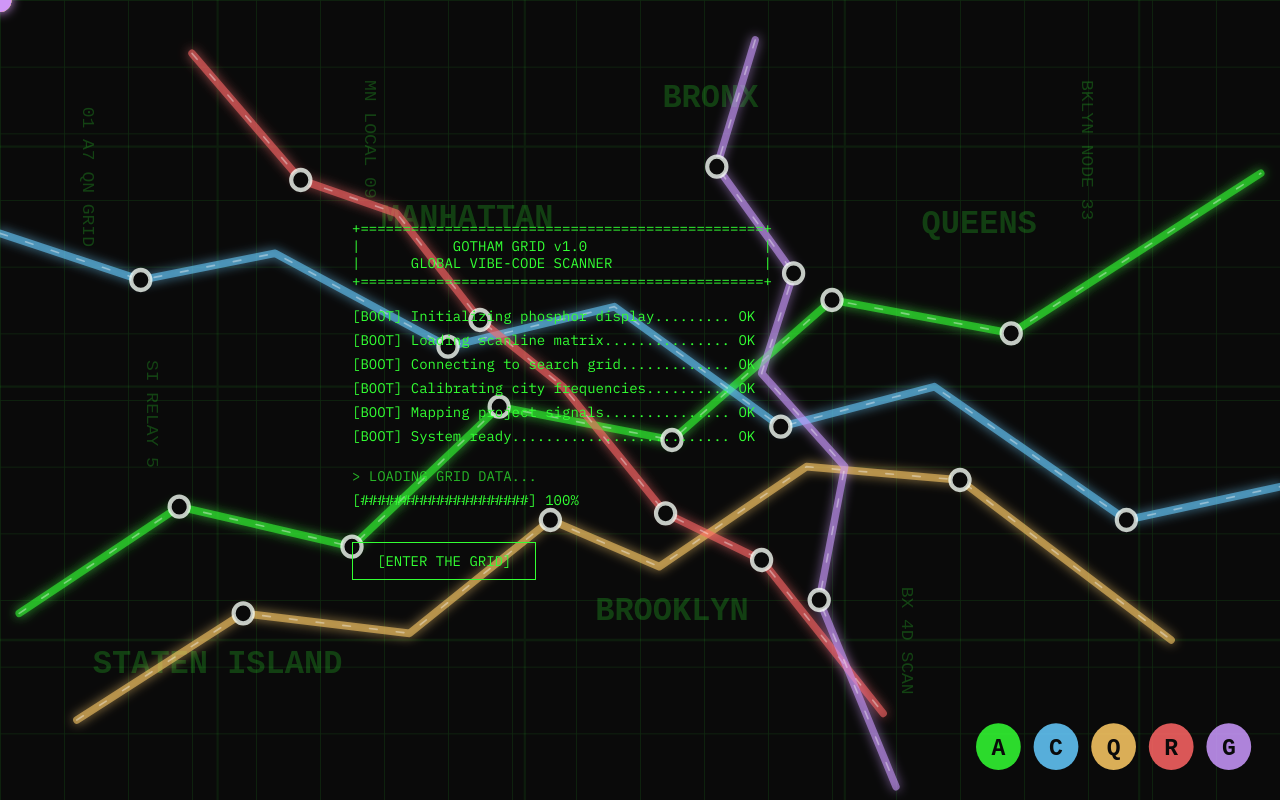
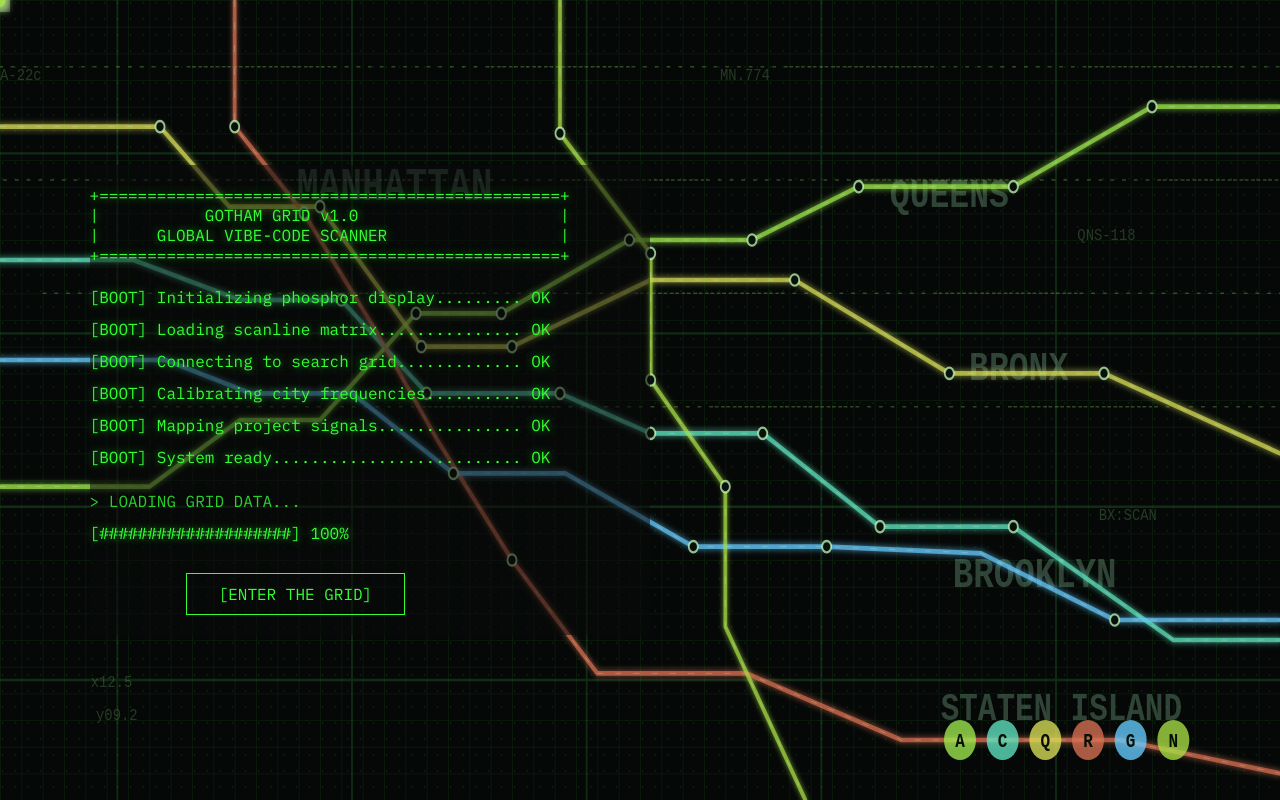
Before and after one commit to AravindKurapati/gotham-grid, a Next.js app: page / in a window 1280 px wide. Built offline with nearby package versions, Linux system fonts and the light colour scheme.

Commit message:
Tune boot background toward transit map mock

```diff
--- a/components/BootSequence.tsx
+++ b/components/BootSequence.tsx
@@ -17,73 +17,92 @@ const BOOT_LINES = [
 const ROUTES = [
   {
     id: 'a',
-    color: '#33ff33',
-    points: '3,92 28,76 55,82 78,61 105,66 130,45 158,50 197,26',
+    color: '#9ee94f',
+    points: '0,73 28,73 45,63 60,63 78,47 94,47 118,36 141,36 161,28 190,28 216,16 240,16',
     delay: '0s',
   },
   {
     id: 'c',
-    color: '#66ccff',
-    points: '0,35 22,42 43,38 70,52 96,46 122,64 146,58 176,78 200,73',
-    delay: '0.6s',
+    color: '#5fe5c0',
+    points: '0,39 25,39 45,45 64,45 80,59 105,59 122,65 143,65 165,79 190,79 220,96 240,96',
+    delay: '0.7s',
   },
   {
     id: 'q',
-    color: '#ffcc66',
-    points: '12,108 38,92 64,95 86,78 103,85 126,70 150,72 183,96',
-    delay: '1.1s',
+    color: '#d9df58',
+    points: '0,19 30,19 43,31 60,31 79,52 96,52 122,42 149,42 178,56 207,56 240,68',
+    delay: '1.2s',
   },
   {
     id: 'r',
-    color: '#ff6666',
-    points: '30,8 47,27 62,32 75,48 88,58 104,77 119,84 138,107',
-    delay: '1.7s',
+    color: '#d97052',
+    points: '44,0 44,19 57,32 70,49 82,66 96,84 112,101 140,101 169,111 210,111 240,116',
+    delay: '1.8s',
   },
   {
     id: 'g',
-    color: '#cc99ff',
-    points: '118,6 112,25 124,41 119,56 132,70 128,90 140,118',
-    delay: '2.2s',
+    color: '#66ccff',
+    points: '0,54 31,54 47,59 66,59 85,71 106,71 130,82 155,82 184,83 209,93 240,93',
+    delay: '2.4s',
+  },
+  {
+    id: 'n',
+    color: '#a8df45',
+    points: '105,0 105,20 122,38 122,57 136,73 136,94 151,120',
+    delay: '2.9s',
   },
 ] as const;
 
 const STATIONS = [
-  [28, 76],
-  [55, 82],
-  [78, 61],
-  [105, 66],
-  [130, 45],
-  [158, 50],
-  [22, 42],
-  [70, 52],
-  [122, 64],
-  [176, 78],
-  [38, 92],
-  [86, 78],
-  [150, 72],
-  [47, 27],
-  [75, 48],
-  [104, 77],
-  [119, 84],
-  [112, 25],
-  [124, 41],
-  [128, 90],
+  [30, 19],
+  [44, 19],
+  [57, 32],
+  [60, 31],
+  [64, 45],
+  [78, 47],
+  [79, 52],
+  [80, 59],
+  [85, 71],
+  [94, 47],
+  [96, 52],
+  [96, 84],
+  [105, 20],
+  [105, 59],
+  [118, 36],
+  [122, 38],
+  [122, 57],
+  [122, 65],
+  [130, 82],
+  [136, 73],
+  [141, 36],
+  [143, 65],
+  [149, 42],
+  [155, 82],
+  [161, 28],
+  [165, 79],
+  [178, 56],
+  [190, 28],
+  [190, 79],
+  [207, 56],
+  [209, 93],
+  [216, 16],
 ] as const;
 
 const BOROUGH_LABELS = [
-  { label: 'MANHATTAN', x: 73, y: 34 },
-  { label: 'BROOKLYN', x: 105, y: 93 },
-  { label: 'QUEENS', x: 153, y: 35 },
-  { label: 'BRONX', x: 111, y: 16 },
-  { label: 'STATEN ISLAND', x: 34, y: 101 },
+  { label: 'MANHATTAN', x: 74, y: 30, size: 6.8 },
+  { label: 'QUEENS', x: 178, y: 31, size: 6.2 },
+  { label: 'BRONX', x: 191, y: 57, size: 6.2 },
+  { label: 'BROOKLYN', x: 194, y: 88, size: 6.4 },
+  { label: 'STATEN ISLAND', x: 199, y: 108, size: 5.8 },
 ] as const;
 
-const DATA_COLUMNS = [
-  { text: '01 A7 QN GRID', x: 13, y: 16 },
-  { text: 'BKLYN NODE 33', x: 169, y: 12 },
-  { text: 'BX 4D SCAN', x: 141, y: 88 },
-  { text: 'MN LOCAL 09', x: 57, y: 12 },
-  { text: 'SI RELAY 5', x: 23, y: 54 },
+const DATA_MARKS = [
+  { text: 'x12.5', x: 17, y: 103 },
+  { text: 'y09.2', x: 18, y: 108 },
+  { text: 'A-22c', x: 0, y: 12 },
+  { text: 'MN.774', x: 135, y: 12 },
+  { text: 'BX:SCAN', x: 206, y: 78 },
+  { text: 'QNS-118', x: 202, y: 36 },
 ] as const;
 
 function routePath(points: string) {
@@ -94,7 +113,7 @@ function MtaSchematicBackground({ isExiting }: { isExiting: boolean }) {
   return (
     <svg
       xmlns="http://www.w3.org/2000/svg"
-      viewBox="0 0 200 120"
+      viewBox="0 0 240 120"
       preserveAspectRatio="none"
       className="absolute inset-0 w-full h-full"
       aria-hidden="true"
@@ -104,63 +123,79 @@ function MtaSchematicBackground({ isExiting }: { isExiting: boolean }) {
       }}
     >
       <defs>
-        <filter id="routeGlow" x="-20%" y="-20%" width="140%" height="140%">
-          <feGaussianBlur stdDeviation="0.8" result="blur" />
+        <filter id="routeGlow" x="-30%" y="-30%" width="160%" height="160%">
+          <feGaussianBlur stdDeviation="0.45" result="blur" />
           <feMerge>
             <feMergeNode in="blur" />
             <feMergeNode in="SourceGraphic" />
           </feMerge>
         </filter>
-        <pattern id="schematicGrid" width="10" height="10" patternUnits="userSpaceOnUse">
+        <filter id="softBloom" x="-40%" y="-40%" width="180%" height="180%">
+          <feGaussianBlur stdDeviation="1.4" result="blur" />
+          <feMerge>
+            <feMergeNode in="blur" />
+            <feMergeNode in="SourceGraphic" />
+          </feMerge>
+        </filter>
+        <pattern id="fineGrid" width="4" height="4" patternUnits="userSpaceOnUse">
           <path
-            d="M 10 0 L 0 0 0 10"
+            d="M 4 0 L 0 0 0 4"
             fill="none"
             stroke="#33ff33"
-            strokeOpacity="0.12"
-            strokeWidth="0.25"
+            strokeOpacity="0.13"
+            strokeWidth="0.18"
           />
+        </pattern>
+        <pattern id="dotMatrix" width="2.4" height="2.4" patternUnits="userSpaceOnUse">
+          <circle cx="0.45" cy="0.45" r="0.12" fill="#33ff33" fillOpacity="0.26" />
         </pattern>
       </defs>
 
-      <rect width="200" height="120" fill="url(#schematicGrid)" />
+      <rect width="240" height="120" fill="#050807" />
+      <rect width="240" height="120" fill="url(#fineGrid)" />
+      <rect width="240" height="120" fill="url(#dotMatrix)" opacity="0.72" />
       <path
-        d="M0 22 H200 M0 58 H200 M0 96 H200 M34 0 V120 M82 0 V120 M132 0 V120 M178 0 V120"
-        stroke="#33ff33"
-        strokeOpacity="0.08"
+        d="M0 23 H240 M0 50 H240 M0 76 H240 M0 102 H240 M22 0 V120 M66 0 V120 M110 0 V120 M154 0 V120 M198 0 V120"
+        stroke="#55ff66"
+        strokeOpacity="0.14"
         strokeWidth="0.35"
       />
 
-      {DATA_COLUMNS.map(column => (
+      {DATA_MARKS.map(mark => (
         <text
-          key={column.text}
-          x={column.x}
-          y={column.y}
-          fill="#33ff33"
-          fillOpacity="0.23"
-          fontSize="2.7"
+          key={`${mark.text}-${mark.x}`}
+          x={mark.x}
+          y={mark.y}
+          fill="#a8ff9a"
+          fillOpacity="0.2"
+          fontSize="2.6"
           fontFamily="monospace"
           letterSpacing="0"
-          transform={`rotate(90 ${column.x} ${column.y})`}
         >
-          {column.text}
-          <animate
-            attributeName="fill-opacity"
-            values="0.08;0.36;0.12"
-            dur="3.4s"
-            begin={`${column.x / 50}s`}
-            repeatCount="indefinite"
-          />
+          {mark.text}
         </text>
       ))}
 
-      {BOROUGH_LABELS.map(({ label, x, y }) => (
+      <g opacity="0.28">
+        {Array.from({ length: 18 }).map((_, index) => (
+          <path
+            key={index}
+            d={`M${index * 14 - 20} ${10 + (index % 4) * 17} H${index * 14 + 62}`}
+            stroke="#95f06d"
+            strokeDasharray="0.7 1.5"
+            strokeWidth="0.22"
+          />
+        ))}
+      </g>
+
+      {BOROUGH_LABELS.map(({ label, x, y, size }) => (
         <text
           key={label}
           x={x}
           y={y}
-          fill="#33ff33"
-          fillOpacity="0.22"
-          fontSize="5"
+          fill="#b7ffd2"
+          fillOpacity="0.24"
+          fontSize={size}
           fontFamily="monospace"
           fontWeight="700"
           letterSpacing="0"
@@ -177,32 +212,32 @@ function MtaSchematicBackground({ isExiting }: { isExiting: boolean }) {
               points={route.points}
               fill="none"
               stroke={route.color}
-              strokeOpacity="0.58"
-              strokeWidth="1.15"
+              strokeOpacity="0.68"
+              strokeWidth="0.7"
               strokeLinecap="round"
               strokeLinejoin="round"
             />
             <polyline
               points={route.points}
               fill="none"
-              stroke="#ffffff"
-              strokeOpacity="0.38"
-              strokeWidth="0.25"
+              stroke="#eaffde"
+              strokeOpacity="0.28"
+              strokeWidth="0.14"
               strokeLinecap="round"
               strokeLinejoin="round"
-              strokeDasharray="1.2 3"
+              strokeDasharray="1 2.4"
             />
-            <circle r="1.8" fill={route.color} opacity="0.95">
+            <circle r="1" fill={route.color} opacity="0.95" filter="url(#softBloom)">
               <animateMotion
-                dur="4.8s"
+                dur="6.2s"
                 begin={route.delay}
                 repeatCount="indefinite"
                 path={routePath(route.points)}
               />
               <animate
                 attributeName="opacity"
-                values="0;1;1;0"
-                dur="4.8s"
+                values="0;0.9;0.9;0"
+                dur="6.2s"
                 begin={route.delay}
                 repeatCount="indefinite"
               />
@@ -217,22 +252,22 @@ function MtaSchematicBackground({ isExiting }: { isExiting: boolean }) {
             key={`${cx}-${cy}`}
             cx={cx}
             cy={cy}
-            r="1.5"
-            fill="#0a0a0a"
-            stroke="#f7fff7"
-            strokeOpacity="0.78"
-            strokeWidth="0.65"
+            r="0.85"
+            fill="#07100a"
+            stroke="#caffbf"
+            strokeOpacity="0.72"
+            strokeWidth="0.35"
           />
         ))}
       </g>
 
       {ROUTES.map((route, index) => (
-        <g key={`${route.id}-badge`} transform={`translate(${156 + index * 9} 112)`}>
-          <circle r="3.5" fill={route.color} fillOpacity="0.85" />
+        <g key={`${route.id}-badge`} transform={`translate(${180 + index * 8} 111)`}>
+          <circle r="3" fill={route.color} fillOpacity="0.78" />
           <text
-            y="1.2"
-            fill="#0a0a0a"
-            fontSize="3.6"
+            y="1"
+            fill="#061006"
+            fontSize="3"
             fontFamily="monospace"
             fontWeight="700"
             textAnchor="middle"
@@ -290,7 +325,7 @@ export default function BootSequence({ onComplete }: Props) {
 
   return (
     <div
-      className="min-h-screen bg-crt-black text-crt-green font-mono flex items-center justify-center p-8 relative overflow-hidden"
+      className="min-h-screen bg-crt-black text-crt-green font-mono flex items-center justify-start px-[7vw] py-8 relative overflow-hidden"
       style={{
         opacity: isExiting ? 0 : 1,
         transition: isExiting ? 'opacity 0.45s ease-in' : undefined,
@@ -298,15 +333,15 @@ export default function BootSequence({ onComplete }: Props) {
     >
       <MtaSchematicBackground isExiting={isExiting} />
 
-      <div className="max-w-xl w-full relative z-10">
-        <pre className="text-crt-green text-sm mb-4 leading-tight whitespace-pre">{`+================================================+
+      <div className="max-w-[560px] w-full relative z-10 bg-crt-black/55 py-5 pr-5">
+        <pre className="text-crt-green text-base mb-5 leading-tight whitespace-pre glow-green">{`+================================================+
 |           GOTHAM GRID v1.0                     |
 |      GLOBAL VIBE-CODE SCANNER                  |
 +================================================+`}</pre>
 
-        <div className="space-y-1 text-sm mb-4 min-h-[144px]">
+        <div className="space-y-2 text-base mb-5 min-h-[166px]">
           {BOOT_LINES.slice(0, visibleLines).map((line, i) => (
-            <p key={i} className="text-crt-green animate-scan-fade">{line}</p>
+            <p key={i} className="text-crt-green animate-scan-fade glow-green">{line}</p>
           ))}
           {visibleLines < BOOT_LINES.length && (
             <span className="animate-blink">_</span>
@@ -314,9 +349,9 @@ export default function BootSequence({ onComplete }: Props) {
         </div>
 
         {showProgress && (
-          <div className="mb-4 text-sm">
-            <p className="mb-1 text-crt-green/70">&gt; LOADING GRID DATA...</p>
-            <p className="text-crt-green">
+          <div className="mb-5 text-base">
+            <p className="mb-2 text-crt-green/80">&gt; LOADING GRID DATA...</p>
+            <p className="text-crt-green glow-green">
               [{`#`.repeat(filled)}{`.`.repeat(empty)}] {progress}%
             </p>
           </div>
@@ -325,7 +360,7 @@ export default function BootSequence({ onComplete }: Props) {
         {showEnter && (
           <button
             onClick={handleEnter}
-            className="mt-4 border border-crt-green text-crt-green px-6 py-2 font-mono text-sm hover:bg-crt-green hover:text-crt-black transition-colors cursor-pointer animate-scan-fade"
+            className="mt-2 ml-24 border border-crt-green text-crt-green px-8 py-2 font-mono text-base hover:bg-crt-green hover:text-crt-black transition-colors cursor-pointer animate-scan-fade"
           >
             [ENTER THE GRID]
           </button>
```
